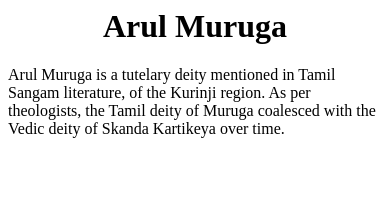
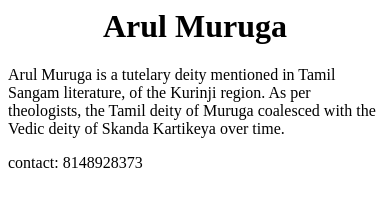
Before and after one commit to Ranj4ni/arul, a plain HTML site: page index.html in a window 390 px wide. Drawn offline with Linux system fonts and the light colour scheme.

Commit message:
phone number added

```diff
--- a/index.html
+++ b/index.html
@@ -2,3 +2,4 @@
   <h1>Arul Muruga</h1>
 </center>
 <p>Arul Muruga is a tutelary deity mentioned in Tamil Sangam literature, of the Kurinji region. As per theologists, the Tamil deity of Muruga coalesced with the Vedic deity of Skanda Kartikeya over time.</p>
+<p>contact: 8148928373</p>
```
